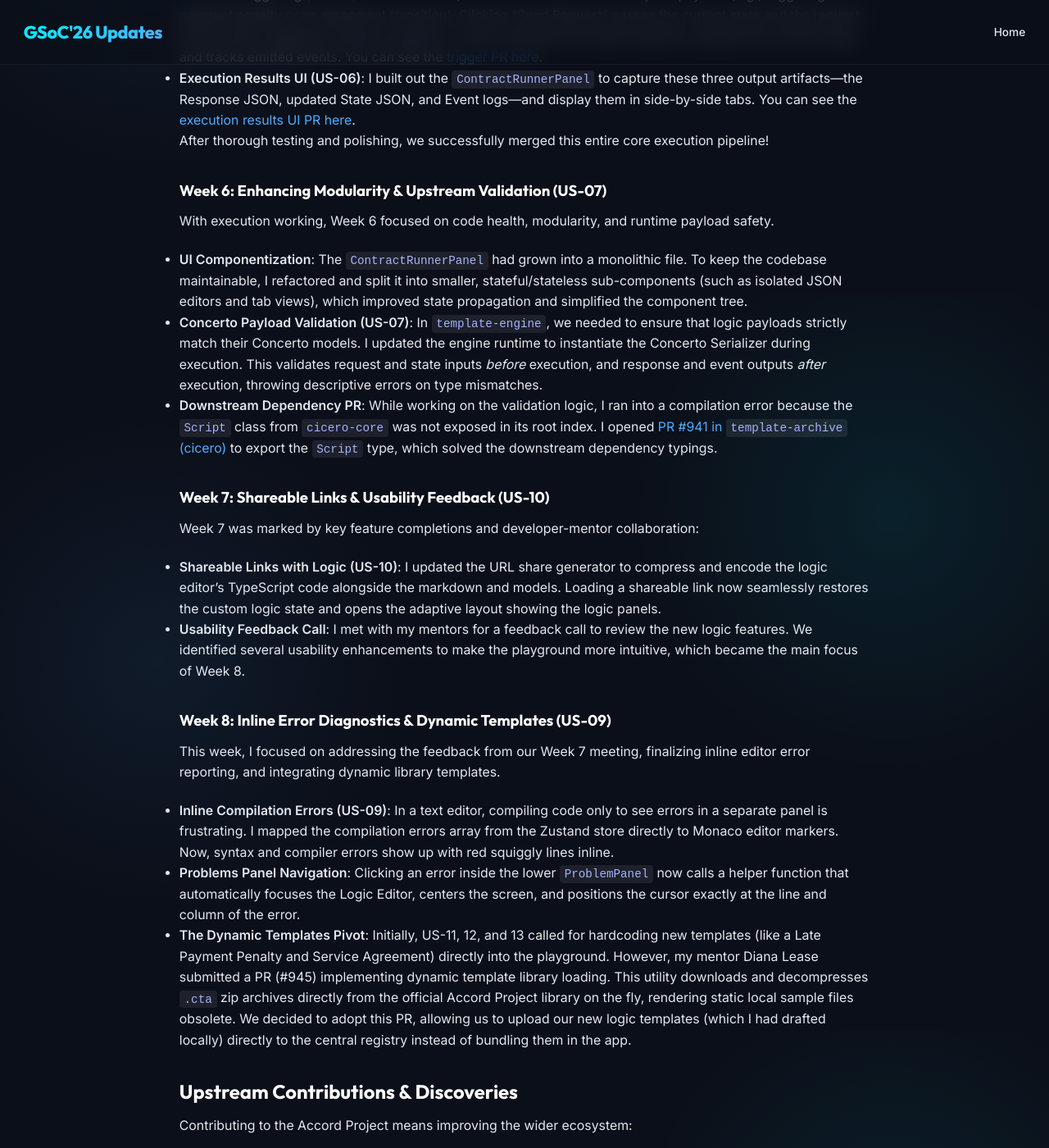
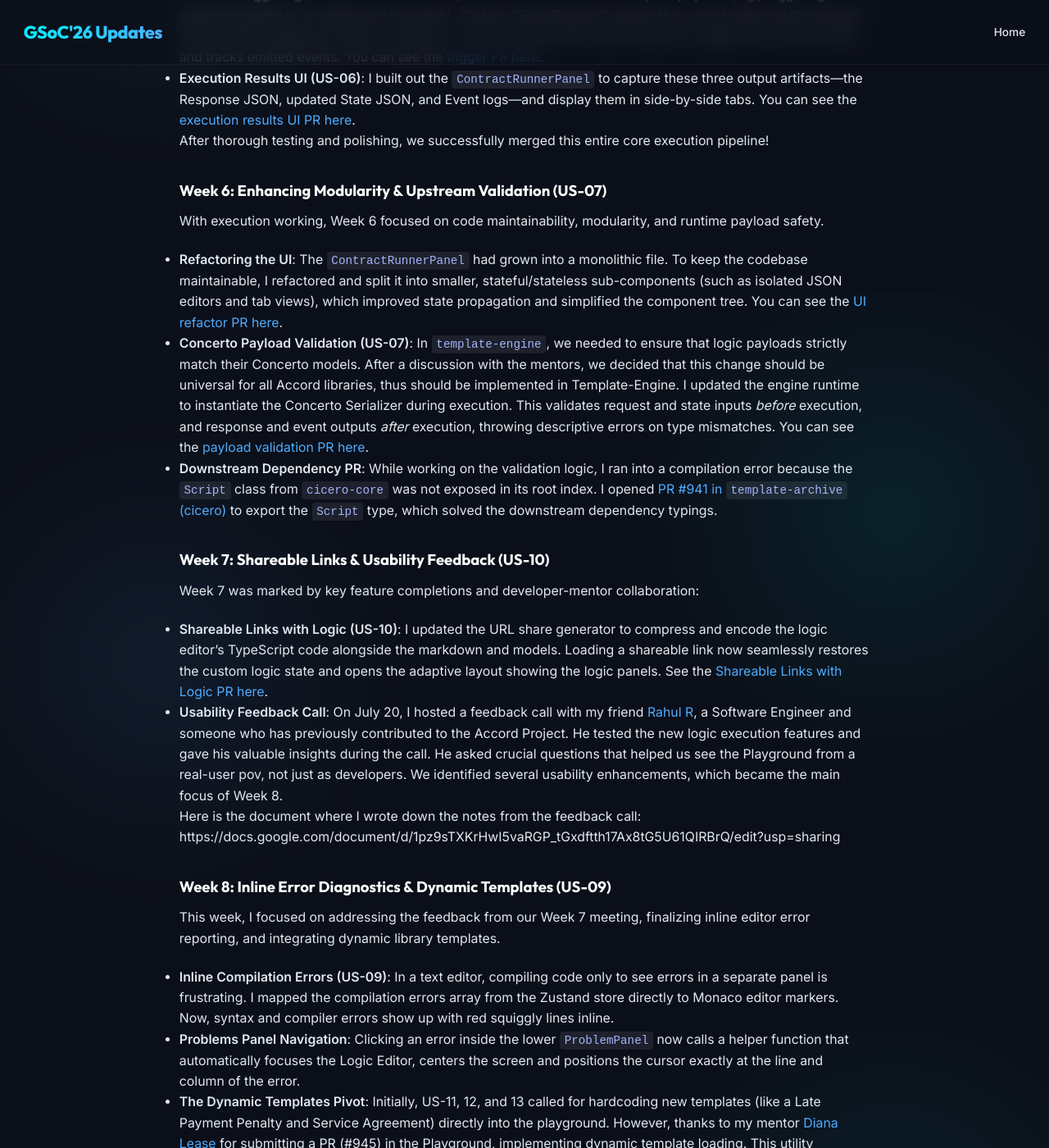
Before and after one commit to 23harshitkumar/23harshitkumar.github.io, a Jekyll site: the page built from _posts/2026-07-24-weeks-5-8.md, in a window 1280 px wide and 1400 px high, scrolled down 1443 px. Shown: the whole window at 82% size. Built offline with Jekyll 4.4.1, drawn with Linux system fonts in a browser that asks for light colours; some of the changed text lies outside the part shown.

```diff
--- a/_posts/2026-07-24-weeks-5-8.md
+++ b/_posts/2026-07-24-weeks-5-8.md
@@ -33,37 +33,43 @@
 
 ### Week 6: Enhancing Modularity & Upstream Validation (US-07)
 
-With execution working, Week 6 focused on code health, modularity, and runtime payload safety.
+With execution working, Week 6 focused on code maintainability, modularity, and runtime payload safety.
 
-- **UI Componentization**: The `ContractRunnerPanel` had grown into a monolithic file. To keep the codebase maintainable, I refactored and split it into smaller, stateful/stateless sub-components (such as isolated JSON editors and tab views), which improved state propagation and simplified the component tree.
-- **Concerto Payload Validation (US-07)**: In `template-engine`, we needed to ensure that logic payloads strictly match their Concerto models. I updated the engine runtime to instantiate the Concerto Serializer during execution. This validates request and state inputs _before_ execution, and response and event outputs _after_ execution, throwing descriptive errors on type mismatches.
+- **Refactoring the UI**: The `ContractRunnerPanel` had grown into a monolithic file. To keep the codebase maintainable, I refactored and split it into smaller, stateful/stateless sub-components (such as isolated JSON editors and tab views), which improved state propagation and simplified the component tree. You can see the [UI refactor PR here](https://github.com/accordproject/template-playground/pull/946).
+- **Concerto Payload Validation (US-07)**: In `template-engine`, we needed to ensure that logic payloads strictly match their Concerto models. After a discussion with the mentors, we decided that this change should be universal for all Accord libraries, thus should be implemented in Template-Engine. I updated the engine runtime to instantiate the Concerto Serializer during execution. This validates request and state inputs _before_ execution, and response and event outputs _after_ execution, throwing descriptive errors on type mismatches. You can see the [payload validation PR here](https://github.com/accordproject/template-engine/pull/164).
 - **Downstream Dependency PR**: While working on the validation logic, I ran into a compilation error because the `Script` class from `cicero-core` was not exposed in its root index. I opened [PR #941 in `template-archive` (cicero)](https://github.com/accordproject/template-archive/pull/941) to export the `Script` type, which solved the downstream dependency typings.
 
 ### Week 7: Shareable Links & Usability Feedback (US-10)
 
 Week 7 was marked by key feature completions and developer-mentor collaboration:
 
-- **Shareable Links with Logic (US-10)**: I updated the URL share generator to compress and encode the logic editor's TypeScript code alongside the markdown and models. Loading a shareable link now seamlessly restores the custom logic state and opens the adaptive layout showing the logic panels.
-- **Usability Feedback Call**: I met with my mentors for a feedback call to review the new logic features. We identified several usability enhancements to make the playground more intuitive, which became the main focus of Week 8.
+- **Shareable Links with Logic (US-10)**: I updated the URL share generator to compress and encode the logic editor's TypeScript code alongside the markdown and models. Loading a shareable link now seamlessly restores the custom logic state and opens the adaptive layout showing the logic panels. See the [Shareable Links with Logic PR here](https://github.com/accordproject/template-playground/pull/943).
+- **Usability Feedback Call**: On July 20, I hosted a feedback call with my friend [Rahul R](https://www.linkedin.com/in/rahulqwe/), a Software Engineer and someone who has previously contributed to the Accord Project. He tested the new logic execution features and gave his valuable insights during the call. He asked crucial questions that helped us see the Playground from a real-user pov, not just as developers. We identified several usability enhancements, which became the main focus of Week 8.
+
+Here is the document where I wrote down the notes from the feedback call: https://docs.google.com/document/d/1pz9sTXKrHwI5vaRGP_tGxdftth17Ax8tG5U61QIRBrQ/edit?usp=sharing
 
 ### Week 8: Inline Error Diagnostics & Dynamic Templates (US-09)
 
 This week, I focused on addressing the feedback from our Week 7 meeting, finalizing inline editor error reporting, and integrating dynamic library templates.
 
 - **Inline Compilation Errors (US-09)**: In a text editor, compiling code only to see errors in a separate panel is frustrating. I mapped the compilation errors array from the Zustand store directly to Monaco editor markers. Now, syntax and compiler errors show up with red squiggly lines inline.
-- **Problems Panel Navigation**: Clicking an error inside the lower `ProblemPanel` now calls a helper function that automatically focuses the Logic Editor, centers the screen, and positions the cursor exactly at the line and column of the error.
-- **The Dynamic Templates Pivot**: Initially, US-11, 12, and 13 called for hardcoding new templates (like a Late Payment Penalty and Service Agreement) directly into the playground. However, my mentor Diana Lease submitted a PR (#945) implementing dynamic template library loading. This utility downloads and decompresses `.cta` zip archives directly from the official Accord Project library on the fly, rendering static local sample files obsolete. We decided to adopt this PR, allowing us to upload our new logic templates (which I had drafted locally) directly to the central registry instead of bundling them in the app.
+- **Problems Panel Navigation**: Clicking an error inside the lower `ProblemPanel` now calls a helper function that automatically focuses the Logic Editor, centers the screen and positions the cursor exactly at the line and column of the error.
+- **The Dynamic Templates Pivot**: Initially, US-11, 12, and 13 called for hardcoding new templates (like a Late Payment Penalty and Service Agreement) directly into the playground. However, thanks to my mentor [Diana Lease](https://www.linkedin.com/in/dianalease/) for submitting a PR (#945) in the Playground, implementing dynamic template loading. This utility downloads and decompresses `.cta` zip archives directly from the official Accord Project template library on the fly, rendering static local sample files obsolete. This PR will eventually get merged, allowing us to upload our new logic templates (which I had drafted locally) directly to the central registry instead of bundling them in the app. You can see this [dynamic template loading PR here](https://github.com/accordproject/template-playground/pull/945)
 
 ## Upstream Contributions & Discoveries
 
 Contributing to the Accord Project means improving the wider ecosystem:
 
-1.  **`template-archive` PR #941**: Exported `Script` type from `cicero-core` to enable downstream typing resolution.
-2.  **`template-engine` PR #164**: Integrated Concerto payload serialization checks to validate input/output transaction structures at runtime.
+1.  **`template-archive` PR #941**: Exported `Script` type from `cicero-core` to enable downstream typing resolution. You can find the [PR here](https://github.com/accordproject/template-archive/pull/941).
+2.  **`template-engine` PR #164**: Integrated Concerto payload serialization checks to validate input/output transaction structures at runtime. You can find the [PR here](https://github.com/accordproject/template-engine/pull/164).
 
 ## Challenges Faced
 
-One of the main challenges this month was resolving asynchronous race conditions in our state store. During typing, background logic compilation runs on a debounce. However, standard debouncing does not account for asynchronous resolution, meaning slow network fetches or heavy worker tasks could resolve in the wrong order. Creating a custom `asyncDebounce` that isolates execution promise cohorts was key to ensuring the UI stays responsive and error-free.
+I think the main technical challenge in Phase 2 was about figuring out how can we make the Template Playground more user-friendly and intuitive for new users. I also had a brief discussion with my mentors about the user feedback and how can we best utilize it.
+
+Special thanks to my mentors Priyanshu Singh, Sanket Shevkar, and Matt Roberts, who are helping me a lot in making the Playground a better place for new and existing users.
+
+As also mentioned in the Phase 1 blog, managing the GSoC work with the personal work and stuff is always challenging. However, I always push myself to never be behind the scheduled project timeline.
 
 ## Next Steps
 
```
Also changed, not shown: other parts of _posts/2026-07-24-weeks-5-8.md (+1 -1 lines).
